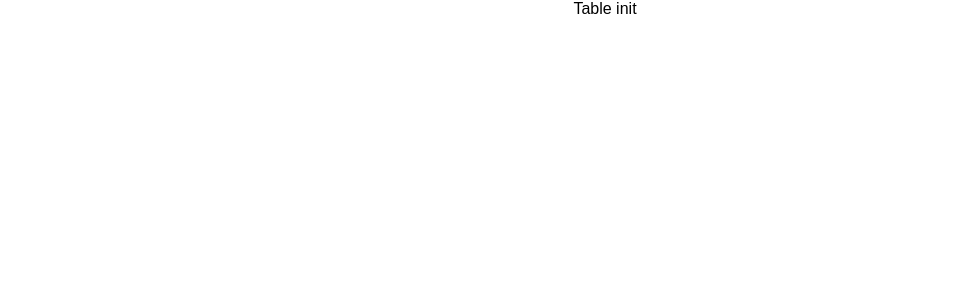
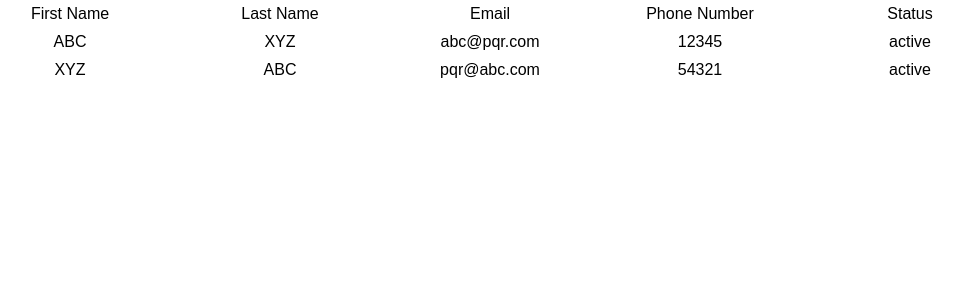
Before and after one commit to maheshrevanwar1992/custom-table, a React (Create React App) app: page / in a window 1280 px wide. Shown: the top 300 px of the page, without its empty margins (35-998 px from the left). Built offline with nearby package versions, Linux system fonts and the light colour scheme.

Commit message:
Table view first commite

```diff
--- a/src/App.js
+++ b/src/App.js
@@ -1,5 +1,4 @@
 import React, { Component } from 'react';
-import logo from './logo.svg';
 import './App.css';
 import { ContactList } from './components/Examples/';
 
--- /dev/null
+++ b/src/components/CustomTable/Cell.jsx
@@ -0,0 +1,9 @@
+import React from 'react';
+
+export default class Cell extends React.PureComponent {
+    render() {
+        return (
+            <div className='table-cell cell'>{this.props.children}</div>
+        );
+    }
+}
--- /dev/null
+++ b/src/components/CustomTable/CustomTable.css
@@ -0,0 +1,10 @@
+.custom-table-wrapper .row
+{
+    display: flex;
+}
+
+.custom-table-wrapper .cell
+{
+    margin: 5px;
+    width: 200px;
+}
--- a/src/components/CustomTable/CustomTable.jsx
+++ b/src/components/CustomTable/CustomTable.jsx
@@ -1,10 +1,21 @@
 import React from 'react';
+import TableHeader from './TableHeader';
+import './CustomTable.css';
 
 export default class CustomTable extends React.PureComponent {
 
     render() {
         return (
-            <div>Table init</div>
+            <div className='custom-table-wrapper'>
+                {
+                    React.Children.map(this.props.children, (child) => {
+                        if (child.type === TableHeader) {
+                            return <TableHeader>{child.props.children}</TableHeader>
+                        }
+                        return child;
+                    })
+                }
+            </div>
         );
     }
 };
--- /dev/null
+++ b/src/components/CustomTable/HeaderCell.jsx
@@ -0,0 +1,10 @@
+import React from 'react';
+
+export default class HeaderCell extends React.PureComponent {
+
+    render() {
+        return (
+            <div className='column-title cell'>{this.props.children}</div>
+        );
+    }
+}
--- /dev/null
+++ b/src/components/CustomTable/Row.jsx
@@ -0,0 +1,19 @@
+import React from 'react';
+import Cell from './Cell';
+
+export default class Row extends React.PureComponent {
+    render() {
+        return (
+            <div className='table-row row'>
+                {
+                    React.Children.map(this.props.children, (child) => {
+                        if (child.type === Cell) {
+                            return (<Cell>{child.props.children}</Cell>);
+                        }
+                        return child;
+                    })
+                }
+            </div>
+        );
+    }
+}
--- /dev/null
+++ b/src/components/CustomTable/TableHeader.jsx
@@ -0,0 +1,20 @@
+import React from 'react';
+import HeaderCell from './HeaderCell';
+
+export default class TableHeader extends React.PureComponent {
+
+    render() {
+        return (
+            <div className='table-header-row row'>
+                {
+                    React.Children.map(this.props.children, (child) => {
+                        if (child.type === HeaderCell) {
+                            return <HeaderCell>{child.props.children}</HeaderCell>
+                        }
+                        return child;
+                    })
+                }
+            </div>
+        );
+    }
+}
--- a/src/components/CustomTable/index.js
+++ b/src/components/CustomTable/index.js
@@ -1 +1,12 @@
-export { default as CustomTable } from './CustomTable.jsx';
+import CustomTable from './CustomTable';
+import TableHeader from './TableHeader';
+import HeaderCell from './HeaderCell';
+import Row from './Row';
+import Cell from './Cell';
+
+CustomTable.TableHeader = TableHeader;
+CustomTable.HeaderCell = HeaderCell;
+CustomTable.Row = Row;
+CustomTable.Cell = Cell;
+
+export default CustomTable;
--- a/src/components/Examples/ContactList/ContactList.jsx
+++ b/src/components/Examples/ContactList/ContactList.jsx
@@ -1,12 +1,32 @@
 import React from 'react';
-import { CustomTable } from '../../CustomTable/index.js';
+import CustomTable from '../../CustomTable/index.js';
+import ContactListData from '../../../data/ContactList.json';
 
 
 export default class ContactList extends React.PureComponent {
 
     render() {
         return (
-            <CustomTable />
+            <CustomTable>
+                <CustomTable.TableHeader>
+                    <CustomTable.HeaderCell>First Name</CustomTable.HeaderCell>
+                    <CustomTable.HeaderCell>Last Name</CustomTable.HeaderCell>
+                    <CustomTable.HeaderCell>Email</CustomTable.HeaderCell>
+                    <CustomTable.HeaderCell>Phone Number</CustomTable.HeaderCell>
+                    <CustomTable.HeaderCell>Status</CustomTable.HeaderCell>
+                </CustomTable.TableHeader>
+                {
+                    ContactListData.map((contact) => (
+                        <CustomTable.Row key={contact.id}>
+                            <CustomTable.Cell>{contact.firstName}</CustomTable.Cell>
+                            <CustomTable.Cell>{contact.lastName}</CustomTable.Cell>
+                            <CustomTable.Cell>{contact.email}</CustomTable.Cell>
+                            <CustomTable.Cell>{contact.phoneNumber}</CustomTable.Cell>
+                            <CustomTable.Cell>{contact.status}</CustomTable.Cell>
+                        </CustomTable.Row>
+                    ))
+                }
+            </CustomTable>
         );
     }
 }
--- /dev/null
+++ b/src/data/ContactList.json
@@ -0,0 +1,18 @@
+[
+    {
+        "id": 1,
+        "firstName": "ABC",
+        "lastName": "XYZ",
+        "phoneNumber": "12345",
+        "email": "abc@pqr.com",
+        "status": "active"
+    },
+    {
+        "id": 2,
+        "firstName": "XYZ",
+        "lastName": "ABC",
+        "phoneNumber": "54321",
+        "email": "pqr@abc.com",
+        "status": "active"
+    }
+]
```
Also changed, not shown: 1 other file (tests, documents, lock files or other folders).
